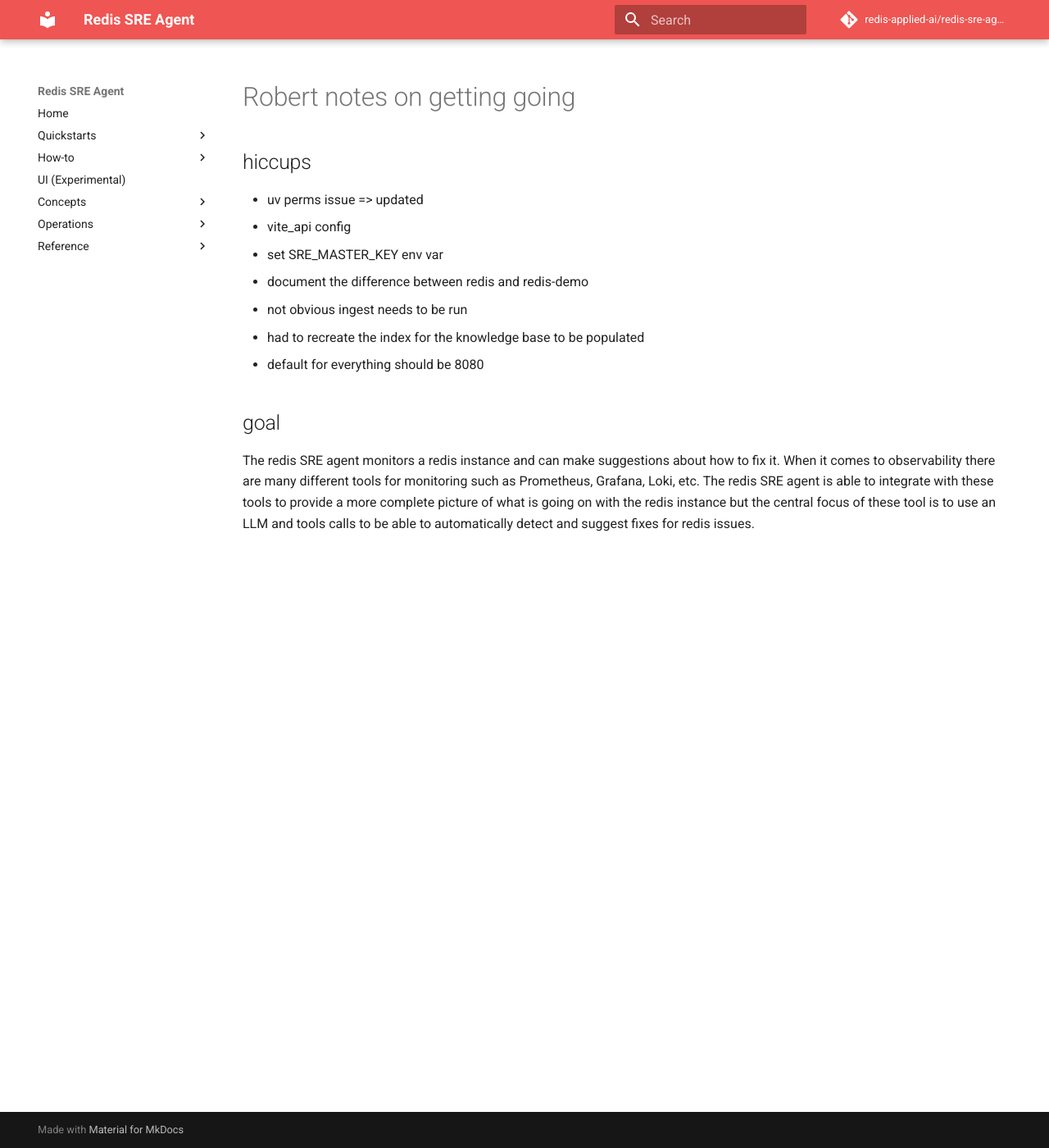
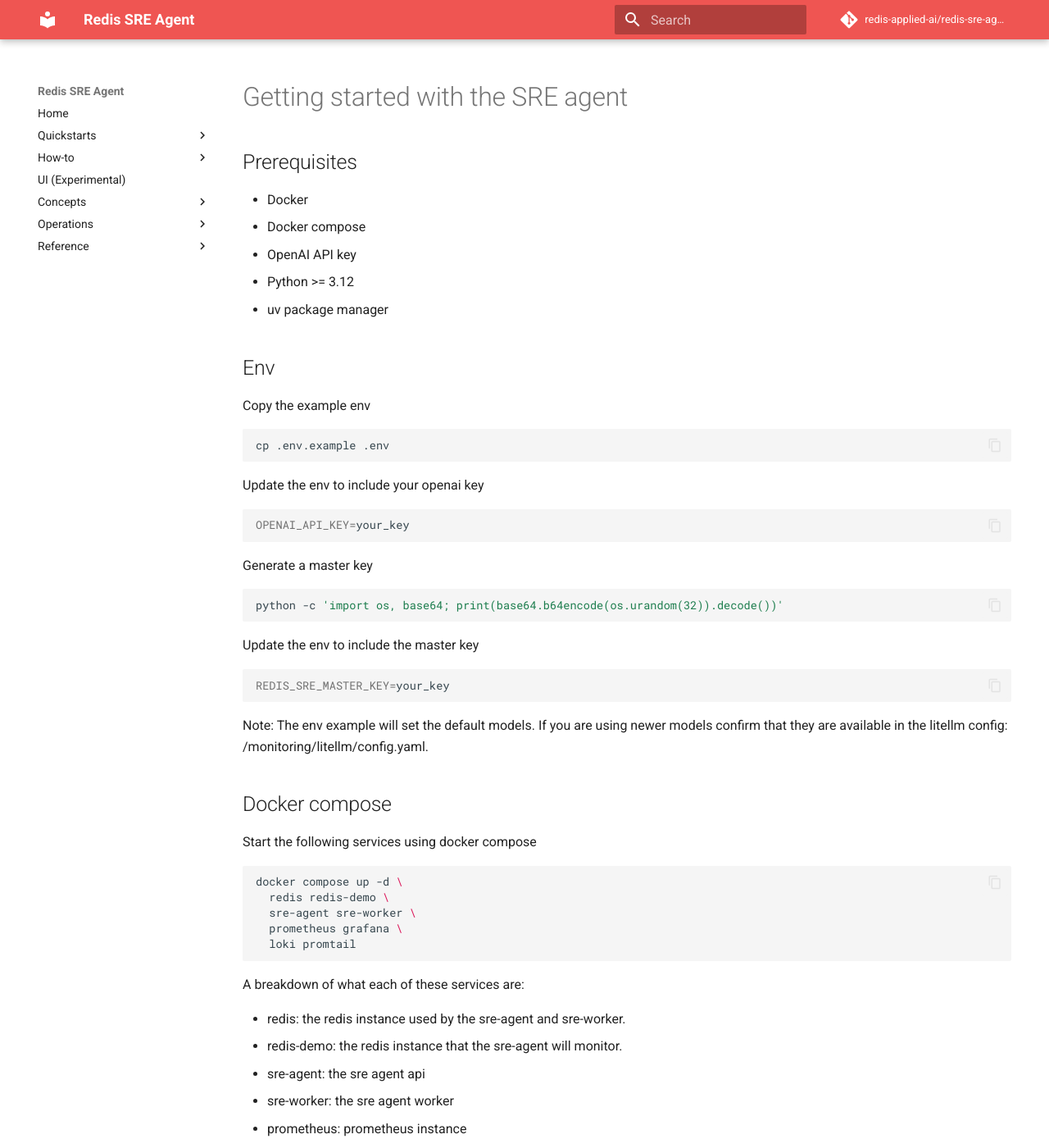
Before and after one commit to redis-applied-ai/redis-sre-agent, an MkDocs documentation site: the page built from docs/quickstarts/end-to-end-setup.md, in a window 1280 px wide and 1400 px high. Shown: the whole window at 82% size. Built offline with MkDocs 1.6.1 and Material for MkDocs 9.7.7, drawn with Linux system fonts in a browser that asks for light colours; comment, search, counter and statistics services are not loaded; some of the changed text lies outside the part shown.

Commit message:
first working

````diff
--- a/docker-compose.yml
+++ b/docker-compose.yml
@@ -423,7 +423,7 @@
       - "3002:3000"
     environment:
       - NODE_ENV=development
-      - VITE_API_URL=http://sre-agent:8080
+      - VITE_API_URL=http://sre-agent:8080/api/v1
     depends_on:
       - sre-agent
     volumes:
--- a/docs/quickstarts/end-to-end-setup.md
+++ b/docs/quickstarts/end-to-end-setup.md
@@ -1,15 +1,133 @@
-# Robert notes on getting going
+# Getting started with the SRE agent
 
-## hiccups
-- uv perms issue => updated
-- vite_api config
-- set SRE_MASTER_KEY env var
-- document the difference between redis and redis-demo
-- not obvious ingest needs to be run
-- had to recreate the index for the knowledge base to be populated
-- default for everything should be 8080
+## Prerequisites
+- Docker
+- Docker compose
+- OpenAI API key
+- Python >= 3.12
+- uv package manager
+
+## Env
+
+Copy the example env
+```bash
+cp .env.example .env
+```
+
+Update the env to include your openai key
+```bash
+OPENAI_API_KEY=your_key
+```
+
+Generate a master key
+```bash
+python -c 'import os, base64; print(base64.b64encode(os.urandom(32)).decode())'
+```
+
+Update the env to include the master key
+```bash
+REDIS_SRE_MASTER_KEY=your_key
+```
+
+Note: The env example will set the default models. If you are using newer models confirm that they are available in the litellm config: /monitoring/litellm/config.yaml.
+
+## Docker compose
+
+Start the following services using docker compose
+```bash
+docker compose up -d \
+  redis redis-demo \
+  sre-agent sre-worker \
+  prometheus grafana \
+  loki promtail
+```
+
+A breakdown of what each of these services are:
+
+- redis: the redis instance used by the sre-agent and sre-worker.
+- redis-demo: the redis instance that the sre-agent will monitor.
+- sre-agent: the sre agent api
+- sre-worker: the sre agent worker
+- prometheus: prometheus instance
+- grafana: grafana instance
+- loki: loki instance
+- promtail: promtail instance
+
+**Note**: there are **two** redis instances. One is used by the application itself and the other is the redis instance that the sre-agent will monitor.
+
+### Status checks
+
+#### API
+```bash
+# Root health (fast)
+# Use port 8080 for Docker Compose, port 8000 for local uvicorn
+curl -fsS http://localhost:8080/
+
+# Detailed health (Redis, vector index, workers)
+curl -fsS http://localhost:8080/api/v1/health | jq
+
+# Prometheus metrics (scrape this)
+curl -fsS http://localhost:8080/api/v1/metrics | head -n 20
+```
+
+#### Docker ps
+```bash
+docker ps
+```
+
+![alt text](./resources/docker.png)
+
+#### Redis
+
+Use redis insight or redis_cli to confirm that both redis instances are up and running. By default the internal sre redis should be available at redis://localhost:7843 and the redis-demo at redis://localhost:7844. The internal instance 7843 will have docket workers and some additional keys related to the sre-agent. The redis-demo instance will be empty.
+
+## Populating the knowledge base and running the UI
+
+Populate the index locally (this will take a second to do the embeddings)
+```bash
+uv run ./scripts/setup_redis_docs_local.sh
+
+uv run redis-sre-agent pipeline ingest
+```
+
+![scrape](./resources/scrape.png)
+
+Now check the index to make sure documents were loaded.
+
+![data](./resources/data-proc.png)
+
+### Run the sre-ui
+```bash
+docker compose up -d sre-ui
+```
+
+The ui should be available at http://localhost:3002 and look something like the following.
+
+![ui](./resources/ui.png)
+
+Note: if you see connection issue open the dev console and check that connection are attempting to be made to the correct ports. If you see that it is attempting to connect at the wrong port update ui/.env to include the correct port. For example:
+```bash
+# in ui/.env not root level .env
+VITE_API_URL=http://localhost:8080/api/v1
+```
+
+## Adding an instance
+
+Create the instance the agent will triage, then verify a connection.
+```bash
+# Create instance
+curl -fsS -X POST http://localhost:8080/api/v1/instances \
+  -H 'Content-Type: application/json' \
+  -d '{
+    "name": "local-dev",
+    "connection_url": "redis://redis-demo:6379/0",
+    "environment": "dev",
+    "usage": "cache",
+    "description": "Primary Redis"
+  }' | jq
+```
 
 
-## goal
+# Review
 
-The redis SRE agent monitors a redis instance and can make suggestions about how to fix it. When it comes to observability there are many different tools for monitoring such as Prometheus, Grafana, Loki, etc. The redis SRE agent is able to integrate with these tools to provide a more complete picture of what is going on with the redis instance but the central focus of these tool is to use an LLM and tools calls to be able to automatically detect and suggest fixes for redis issues.
+Now you should have a basic running version of the redis sre agent! You can try asking it questions about redis in the UI or via the API. You can also try running the agent with different configurations and settings.
````
Also changed, not shown: ui/README.md (+2 -2 lines), ui/src/pages/Settings.tsx (+13 -14 lines), docs/quickstarts/resources/data-proc.png (added), docs/quickstarts/resources/docker.png (added), docs/quickstarts/resources/scrape.png (added), docs/quickstarts/resources/ui.png (added), 4 other files.
